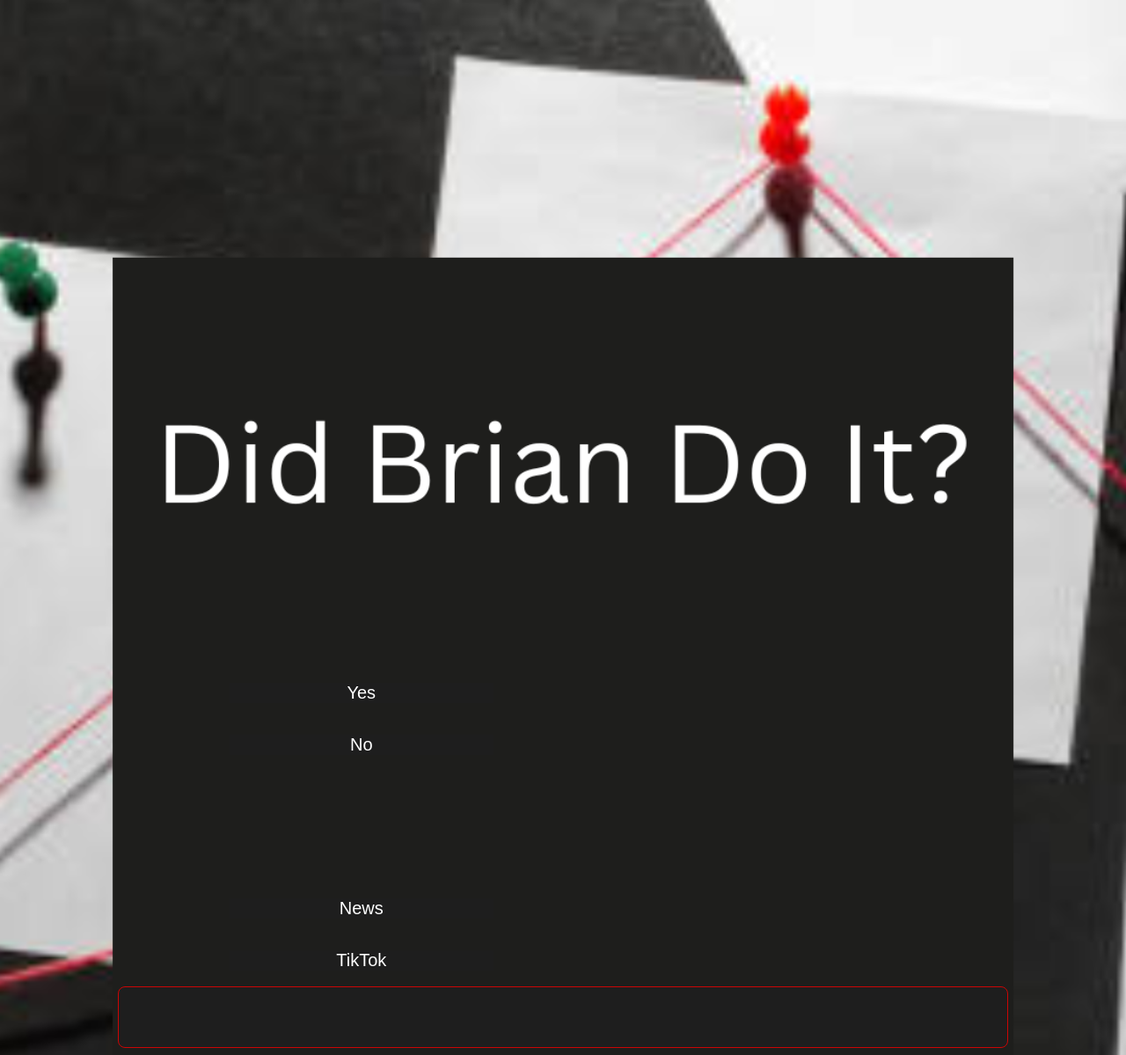
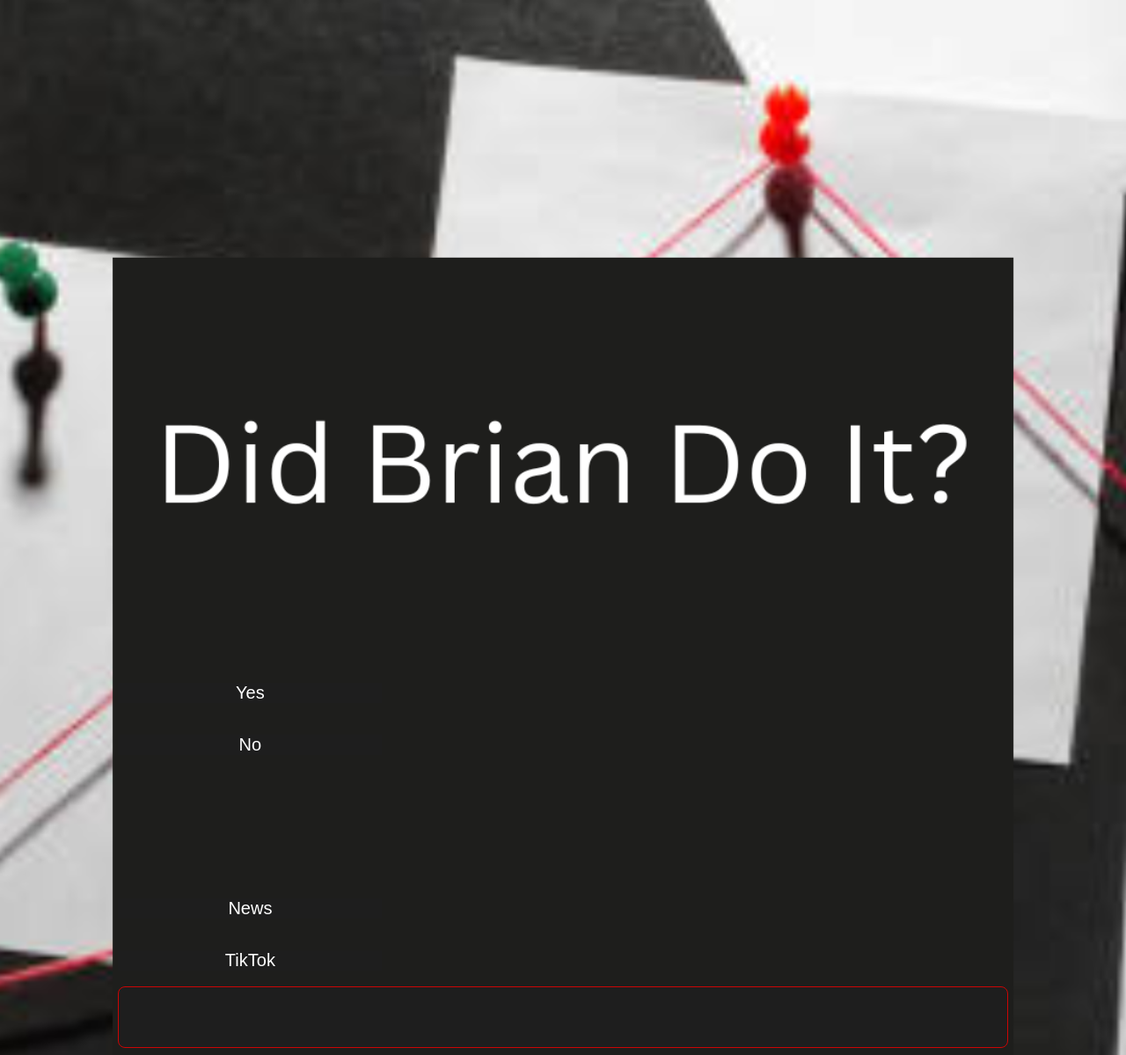
Before and after one commit to ameliatalbot/true-crime, a website: page public/question1.html in a window 1280 px wide. Shown: the whole page at 88% size. Drawn offline with Linux system fonts and the light colour scheme.

Commit message:
reduce left margin buttons

```diff
--- a/public/tiktokstyle.css
+++ b/public/tiktokstyle.css
@@ -10,7 +10,7 @@ body {
 .center-align{
     width: 300px;
     height: 80px;
-    margin-left: 20%;
+    margin-left: 10%;
     display: table;
     margin-top: 60%;
   }
@@ -18,7 +18,7 @@ body {
 .sec-center {
     width: 300px;
     height: 80px;
-    margin-left: 20%;
+    margin-left: 10%;
     display: table;
     margin-top: 10%;
 }
```
